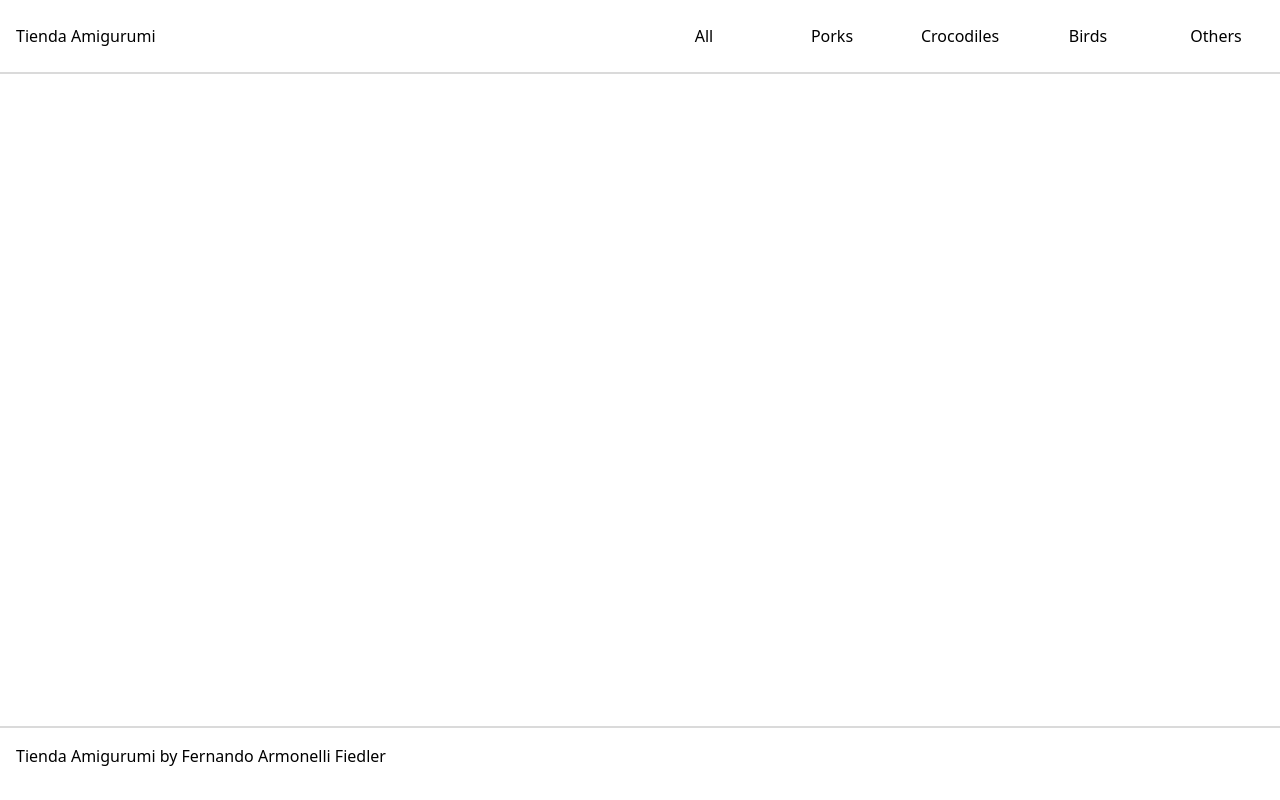
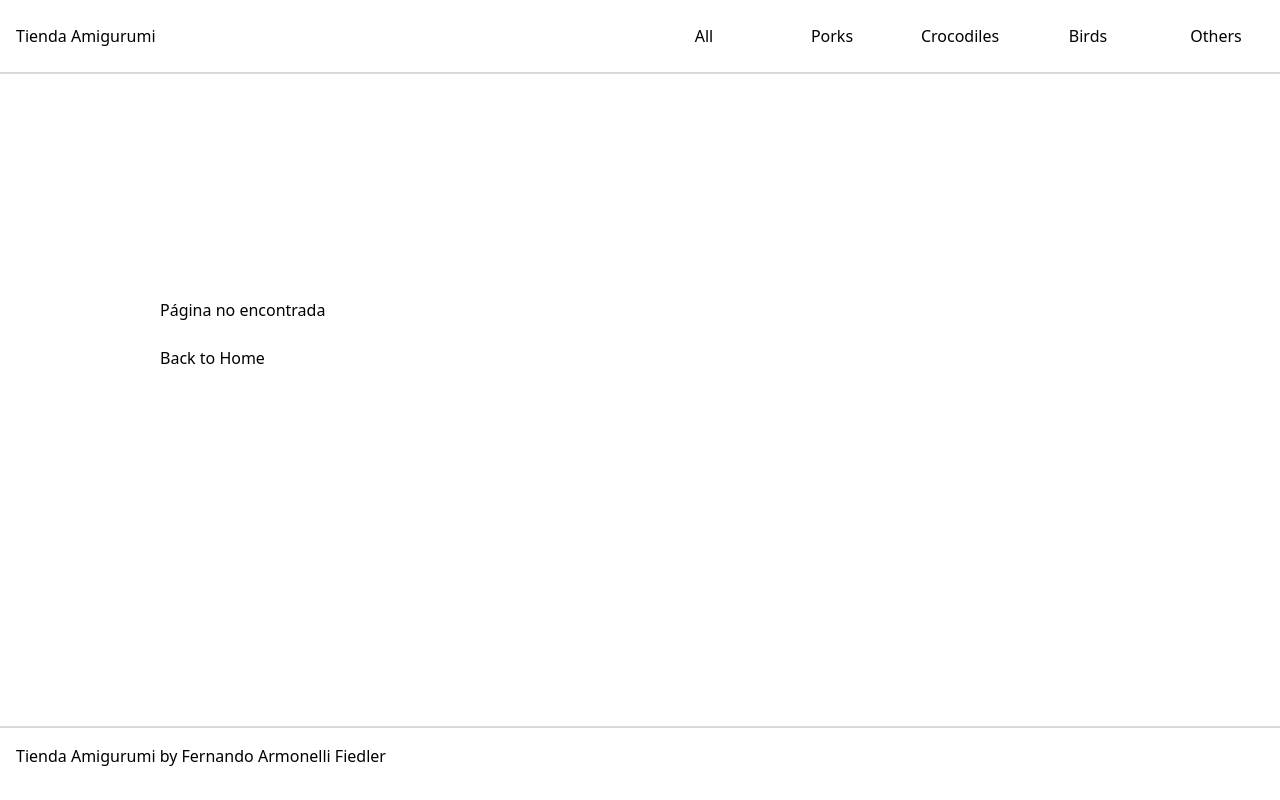
Before and after one commit to fernandoarmonellifiedler/AmigurumiStore-Armonelli, a React (Create React App) app: page /ErrorPage in a window 1280 px wide. Built offline with nearby package versions, Linux system fonts and the light colour scheme.

Commit message:
add error page

```diff
--- a/src/App.js
+++ b/src/App.js
@@ -4,6 +4,7 @@ import ItemListContainer from "./components/ItemListContainer"
 import ItemDetailContainer from "./components/ItemDetailContainer"
 import CartContainer from "./components/CartContainer"
 import SuccessPage from "./components/SuccessPage"
+import ErrorPage from "./components/ErrorPage"
 import { BrowserRouter, Routes, Route } from "react-router-dom"
 import {CartContextProvider} from "./context/CartContext"
 
@@ -23,6 +24,7 @@ function App() {
                             <Route path="/item/:id" element={<ItemDetailContainer />} />
                             <Route path="/cart" element={<CartContainer />} />
                             <Route path="/success/:id" element={<SuccessPage />} />
+                            <Route path="*" element={<ErrorPage />} />
                         </Routes>
                     </section>
 
--- /dev/null
+++ b/src/components/ErrorPage/index.js
@@ -0,0 +1,13 @@
+import { Link } from "react-router-dom"
+
+export default function ErrorPage() {
+    return (
+        <div className='SuccessContainer'>
+            <div className="SuccessHeader">
+                <h1 className='SuccessTitle'>Página no encontrada</h1>
+            </div>
+            <br />
+            <Link className="CartContainer--backTo" to="/">Back to Home</Link>
+        </div>
+    )
+}
--- a/src/components/ItemDetailContainer/index.js
+++ b/src/components/ItemDetailContainer/index.js
@@ -1,5 +1,5 @@
 import { useState, useEffect } from "react"
-import { useParams } from "react-router-dom"
+import { useParams, useNavigate } from "react-router-dom"
 import ItemDetail from "../ItemDetail"
 import { PropagateLoader } from "react-spinners"
 import { getItem } from "../../services/firestore"
@@ -9,11 +9,17 @@ export default function ItemDetailContainer() {
     const [loading, setLoading] = useState(false)
     const { id } = useParams();
 
+    const navigate = useNavigate();
+
     useEffect(() => {
         getItem(id)
             .then((resolve) => {
-                setProduct(resolve)
-                /* setLoading(true) */
+                if (resolve.name) {
+                    setProduct(resolve)
+                    setLoading(true)
+                } else {
+                    navigate("/ErrorPage")
+                }
             })
             .catch((err) => {
                 console.error(err)
--- a/src/components/SuccessPage/index.js
+++ b/src/components/SuccessPage/index.js
@@ -1,5 +1,5 @@
 
-import { useParams } from "react-router-dom"
+import { useParams, Link } from "react-router-dom"
 
 export default function SuccessPage() {
     const { id } = useParams();
@@ -10,6 +10,8 @@ export default function SuccessPage() {
                 <h1 className='SuccessTitle'>Compra Realizada con éxito</h1>
                 <p>Id de tu compra: { id } </p>
             </div>
+            <br />
+            <Link className="CartContainer--backTo" to="/">Back to Home</Link>
         </div>
     )
 }
```
